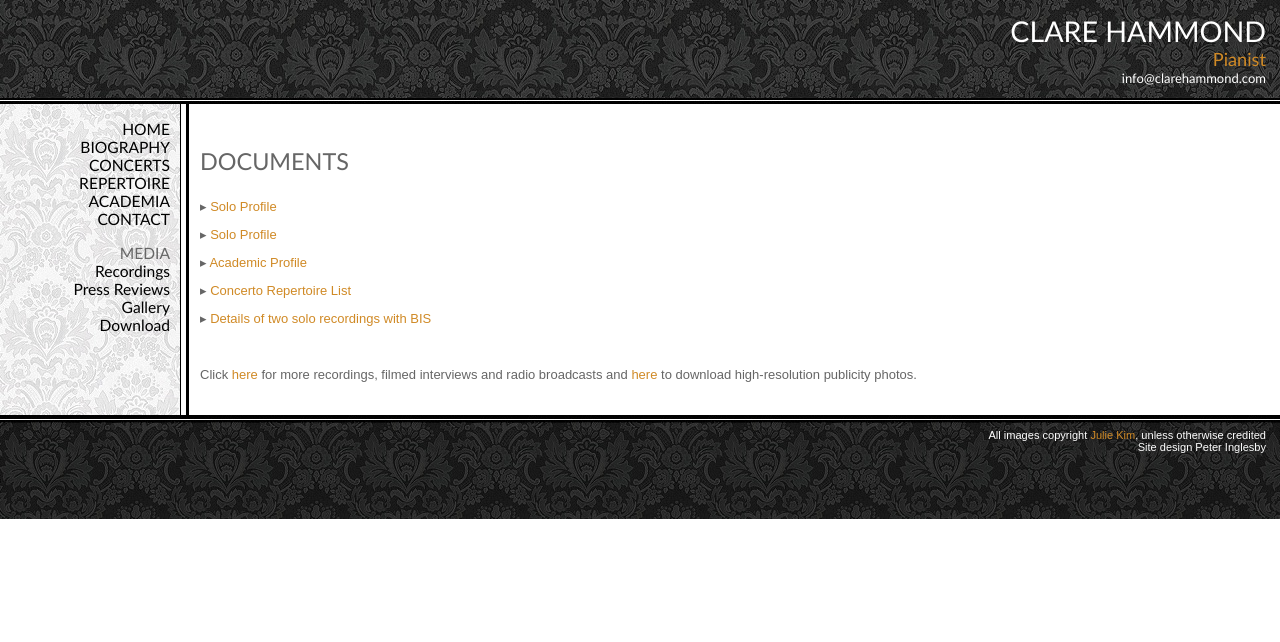
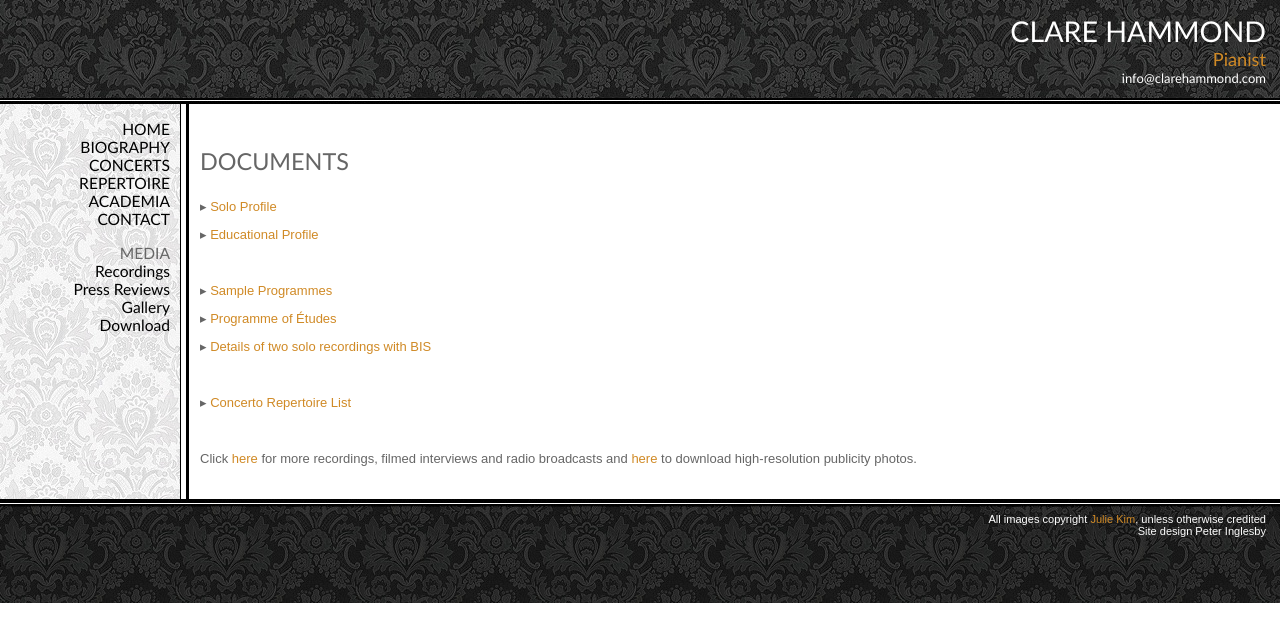
Before and after one commit to hammonc/clarehammond.com, a Jekyll site: the page built from akopian.html, in a window 1280 px wide. Shown: the top 642 px of the page. Built offline with Jekyll 4.4.1, drawn with Linux system fonts in a browser that asks for light colours.

Commit message:
akopian completed

```diff
--- a/akopian.html
+++ b/akopian.html
@@ -4,11 +4,17 @@ layout: no-image
 
 <h3>DOCUMENTS</h3>
 
-<p>&#9656; <a href="resources/ch_solo_profile.pdf" target="_blank">Solo Profile</a></p>
-<p>&#9656; <a href="resources/ch_sample_programmes.pdf" target="_blank">Solo Profile</a></p>
-<p>&#9656; <a href="resources/ch_academic_profile.pdf" target="_blank">Academic Profile</a></p>
+<p>&#9656; <a href="resources/ch_solo_info.pdf" target="_blank">Solo Profile</a></p>
+<p>&#9656; <a href="resources/ch_educational_profile.pdf" target="_blank">Educational Profile</a></p>
+<br>
+
+<p>&#9656; <a href="resources/ch_sample_programmes.pdf" target="_blank">Sample Programmes</a></p>
+<p>&#9656; <a href="resources/ch_etudes_programme.pdf" target="_blank">Programme of Études</a></p>
+<p>&#9656; <a href="resources/ch_disc_details.pdf" target="_blank">Details of two solo recordings with BIS</a></p>
+<br>
+
 <p>&#9656; <a href="resources/ch_concerto_list.pdf" target="_blank">Concerto Repertoire List</a></p>
-<p>&#9656; <a href="resources/ch_disc_details.pdf" target="_blank">Details of two solo recordings with BIS</a></p>
+
 
 <br>
 
```
Also changed, not shown: 5 other files.
